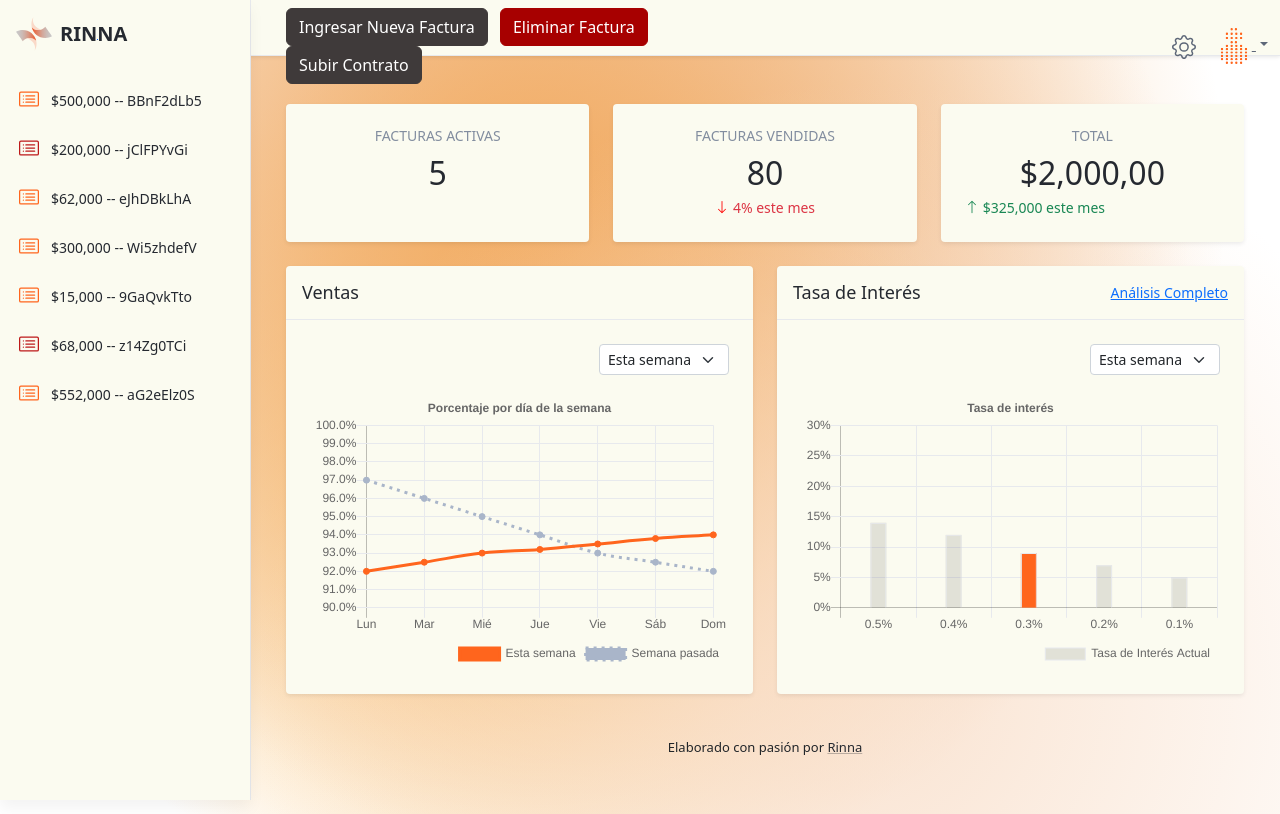
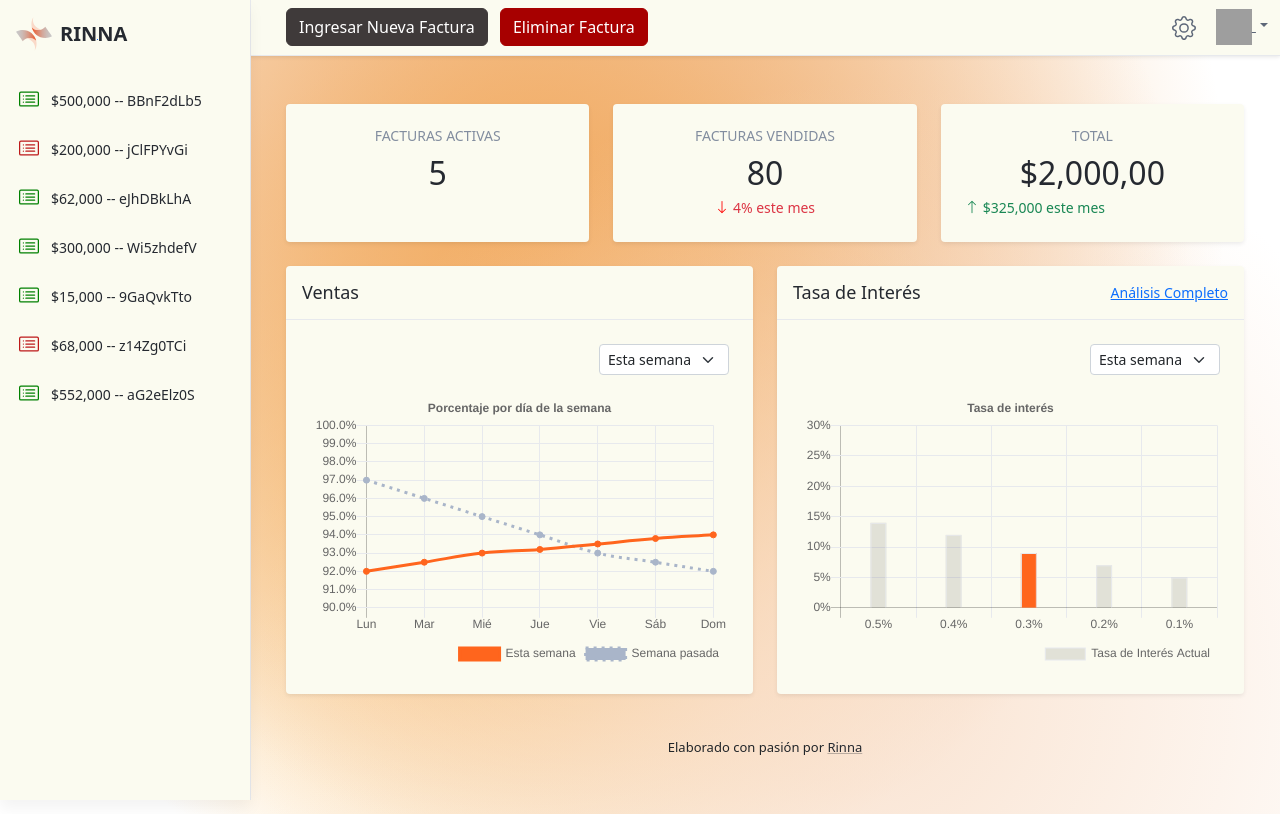
Before and after one commit to n-donati/Rinna, a Django app: page /dashboard/ in a window 1280 px wide. Run offline with Django 5.2, Linux system fonts and the light colour scheme; some libraries are stand-ins or nearby versions; grey boxes are pictures that could not be loaded.

Commit message:
final fix

```diff
--- a/app/templates/dashboard.html
+++ b/app/templates/dashboard.html
@@ -1,3 +1,4 @@
+
 {%load static%}
 <!DOCTYPE html>
 <html lang="en">
@@ -33,7 +34,7 @@
     <script src="https://cdn.jsdelivr.net/npm/bootstrap@5.2.3/dist/js/bootstrap.bundle.min.js"></script>
 	<style>
 		.green-icon {
-			color: #ff651d;
+			color: green;
 		}
 		.red-icon {
 			color: rgb(189, 25, 25);
@@ -44,8 +45,8 @@
 			color: white;
 		}
 		.btn-custom-primary:hover {
-			background-color: #c99b79;
-			border-color: #c99b79;
+			background-color: #a07676;
+			border-color: #a07676;
 			color: white;
 		}
 		.btn-custom-secondary {
@@ -54,8 +55,8 @@
 			color: white;
 		}
 		.btn-custom-secondary:hover {
-			background-color: #c13333;
-			border-color: #c13333;
+			background-color: #a70000;
+			border-color: #a70000;
 			color: white;
 		}
 		.modal-custom {
@@ -119,9 +120,6 @@
         Ingresar Nueva Factura
     </button>
     <button class="btn btn-custom-secondary me-2">Eliminar Factura</button>
-        <button type="button" class="btn btn-custom-primary me-2" data-bs-toggle="modal" data-bs-target="#uploadContractModal">
-            Subir Contrato
-        </button>
 							</div>
 
 							<div class="col-auto ms-auto"> <!-- Right-aligned utilities -->
@@ -144,7 +142,7 @@
 									<div class="app-utility-item app-user-dropdown dropdown">
 										<a class="dropdown-toggle" id="user-dropdown-toggle" data-bs-toggle="dropdown" href="#"
 											role="button" aria-expanded="false">
-											<img src="{% static 'svg/profile.svg' %}" alt="user profile">
+											<img src="{% static 'assets/images/user.png' %}" alt="user profile">
 											{{ user.username }}
 										</a>
 										<ul class="dropdown-menu" aria-labelledby="user-dropdown-toggle">
@@ -472,7 +470,7 @@
 						width: '400px',
 						height: '400px',
 						display: 'grid',
-						gridTemplateColumns: repeat(${size}, 1fr),
+						gridTemplateColumns: `repeat(${size}, 1fr)`,
 						gap: '1px',
 						borderRadius: '8px',
 						overflow: 'hidden',
@@ -492,12 +490,12 @@
 							}
 
 							// Calculate color based on max intensity
-							const color = rgba(255, 0, 0, ${maxIntensity * 0.7});
+							const color = `rgba(255, 0, 0, ${maxIntensity * 0.7})`;
 
 							// Base cream color
 							const baseCream = 245;
 							const creamVariation = Math.floor(Math.random() * 10);
-							const creamColor = rgb(${baseCream - creamVariation}, ${baseCream - creamVariation - 10}, ${baseCream - creamVariation - 20});
+							const creamColor = `rgb(${baseCream - creamVariation}, ${baseCream - creamVariation - 10}, ${baseCream - creamVariation - 20})`;
 
 							// Apply styles to cell
 							Object.assign(cell.style, {
@@ -545,7 +543,7 @@
                 <button type="button" class="btn-close" data-bs-dismiss="modal" aria-label="Close"></button>
             </div>
             <div class="modal-body">
-                <form id="uploadForm">
+                <form id="uploadForm" action="{% url 'upload_xml' %}" method="POST" enctype="multipart/form-data">
                     {% csrf_token %}
                     <div class="mb-3">
                         <label for="xmlFile" class="form-label">Seleccionar archivo XML</label>
@@ -553,7 +551,7 @@
                     </div>
                     <div class="modal-footer">
                         <button type="button" class="btn btn-custom-secondary" data-bs-dismiss="modal">Cancelar</button>
-                        <button type="button" class="btn btn-custom-primary" id="uploadBtn" onclick="handleXmlUpload(event)">Generar Contrato</button>
+                        <button type="submit" class="btn btn-custom-primary" id="uploadBtn">Generar Contrato</button>
                     </div>
                 </form>
             </div>
@@ -625,7 +623,7 @@ function addNavItem(facturaId, monto) {
     const textSpan = document.createElement('span');
     textSpan.classList.add('nav-link-text');
     textSpan.dataset.invoiceId = facturaId;
-    textSpan.textContent = $${monto} -- ${facturaId};
+    textSpan.textContent = `$${monto} -- ${facturaId}`;
 
     // Assemble the elements
     navLink.appendChild(iconSpan);
@@ -733,99 +731,6 @@ function showXmlDialog(event) {
         border-radius: 5px;
     }
 </style>
-<script>
-function simulateUploadContract() {
-    alert('Simulating contract upload...');
-    // Add your simulation logic here
-}
-</script>
-<!-- Replace the contract upload modal form -->
-<div class="modal fade" id="uploadContractModal" tabindex="-1" aria-labelledby="uploadContractModalLabel" aria-hidden="true">
-    <div class="modal-dialog">
-        <div class="modal-content">
-            <div class="modal-header">
-                <h5 class="modal-title" id="uploadContractModalLabel">Subir Contrato</h5>
-                <button type="button" class="btn-close" data-bs-dismiss="modal" aria-label="Close"></button>
-            </div>
-            <div class="modal-body">
-                <form id="uploadContractForm">
-                    {% csrf_token %}
-                    <div class="mb-3">
-                        <label for="contractFile" class="form-label">Seleccionar archivo de contrato</label>
-                        <input type="file" class="form-control" id="contractFile" name="contractFile" accept=".pdf,.doc,.docx,.rtf" required>
-                    </div>
-                    <div class="modal-footer">
-                        <button type="button" class="btn btn-custom-secondary" data-bs-dismiss="modal">Cancelar</button>
-                        <button type="button" class="btn btn-custom-primary" onclick="handleContractUpload()">Subir Contrato</button>
-                    </div>
-                </form>
-            </div>
-        </div>
-    </div>
-</div>
-
-<script>
-function handleContractUpload() {
-    // Simply close the modal
-    const modal = bootstrap.Modal.getInstance(document.getElementById('uploadContractModal'));
-    modal.hide();
-
-    // Reset the form
-    document.getElementById('uploadContractForm').reset();
-}
-</script>
-<script>
-function handleXmlUpload(event) {
-    event.preventDefault();
-
-    const fileInput = document.getElementById('xmlFile');
-    const file = fileInput.files[0];
-
-    if (file) {
-        // Disable button and show initial loading state
-        const uploadBtn = document.getElementById('uploadBtn');
-        uploadBtn.disabled = true;
-        uploadBtn.innerHTML = 'Analizando XML...';
-
-        setTimeout(() => {
-            uploadBtn.innerHTML = 'Procesando Documento...';
-
-            setTimeout(() => {
-                uploadBtn.innerHTML = 'Generando Contrato...';
-
-                setTimeout(() => {
-                    // Generate random values for new nav item
-                    const facturaId = Math.random().toString(36).substr(2, 9);
-                    const monto = Math.floor(Math.random() * 900000 + 100000).toString();
-
-                    // Add new invoice to list
-                    addNavItem(facturaId, parseFloat(monto).toLocaleString());
-
-                    // Download NUEVOCONTRATO.rtf
-                    const link = document.createElement('a');
-                    link.href = '{% static "NUEVOCONTRATO.rtf" %}';
-                    link.download = 'NUEVOCONTRATO.rtf';
-                    document.body.appendChild(link);
-                    link.click();
-                    document.body.removeChild(link);
-
-                    // Update counter
-                    updateActiveInvoicesCount();
-
-                    // Close modal and reset form
-                    const modal = bootstrap.Modal.getInstance(document.getElementById('uploadModal'));
-                    modal.hide();
-
-                    // Reset button state and form
-                    uploadBtn.disabled = false;
-                    uploadBtn.innerHTML = 'Generar Contrato';
-                    document.getElementById('uploadForm').reset();
-                }, 1000); // 1.5s for final generation
-            }, 1000); // 2s for processing
-        }, 1500); // 1.5s for initial analysis
-    }
-}
-</script>
 
 </body>
 
--- a/app/views.py
+++ b/app/views.py
@@ -71,7 +71,7 @@ def seed_database():
                 domicilio_deudor="Sample Address",
                 monto=Decimal(random.uniform(5000, 10000)),
                 plazo=30,
-                interes_firmado=Decimal('4.0')
+                interes_firmado=Decimal('2.5')
             )
 
 def pool(request):
@@ -264,4 +264,4 @@ def calculate_interest(invoice_data):
     interest_rate = 0.02
     delta_days = float(invoice_data['plazo'])
     interest_amount = (float(invoice_data['total']) * delta_days / 365) * (interest_rate / 100)
-    return interest_amount + 2.2
+    return interest_amount + 4
```
